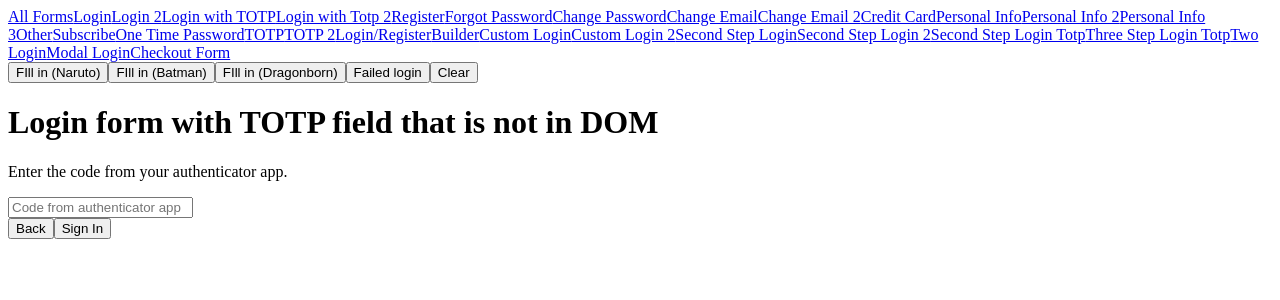
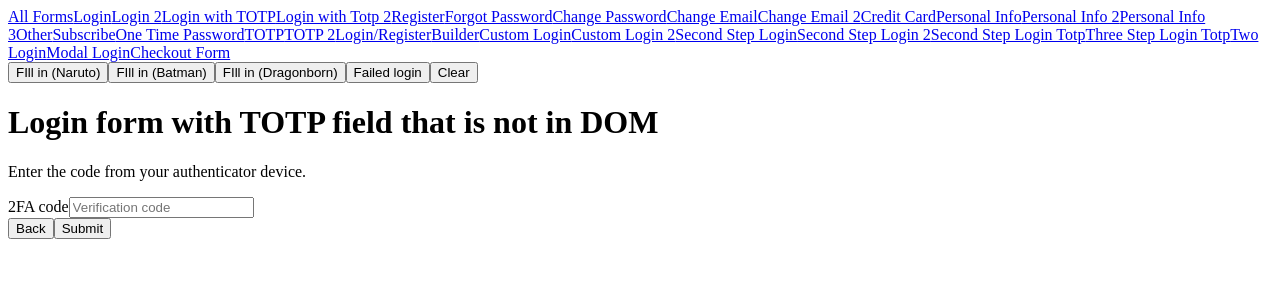
Before and after one commit to NordPass/autofill-samples, a React (Vite) app: page /#/secondStepLoginTotp in a window 1280 px wide. Both pictures are taken after a click on the button "Continue". Shown: the top 300 px of the page. Built offline with nearby package versions, Linux system fonts and the light colour scheme.

Commit message:
fix: forms

```diff
--- a/src/Forms/SecondStepLoginTotp.tsx
+++ b/src/Forms/SecondStepLoginTotp.tsx
@@ -98,14 +98,16 @@ export const SecondStepLoginTotp = () => {
 
         {submit && (
           <>
-            <p className='pb-2'>Enter the code from your authenticator app.</p>
-            <input
-              id="totpField"
-              className="input input-bordered w-full max-w-xs"
-              type="text"
-              ref={totp}
-              placeholder="Code from authenticator app"
-            />
+            <p className='pb-2'>Enter the code from your authenticator device.</p>
+            <label>
+              2FA code
+              <input
+                id="totpField"
+                className="input input-bordered w-full max-w-xs"
+                type="text"
+                placeholder="Verification code"
+              />
+            </label>
             <div className='pt-3 gap-2 flex'>
               <button
                 className="btn btn-outline btn-secondary"
@@ -123,7 +125,7 @@ export const SecondStepLoginTotp = () => {
                   }
                   successToast();
                 }}
-              >Sign In
+              >Submit
               </button>
               <ToastContainer />
             </div>
```
